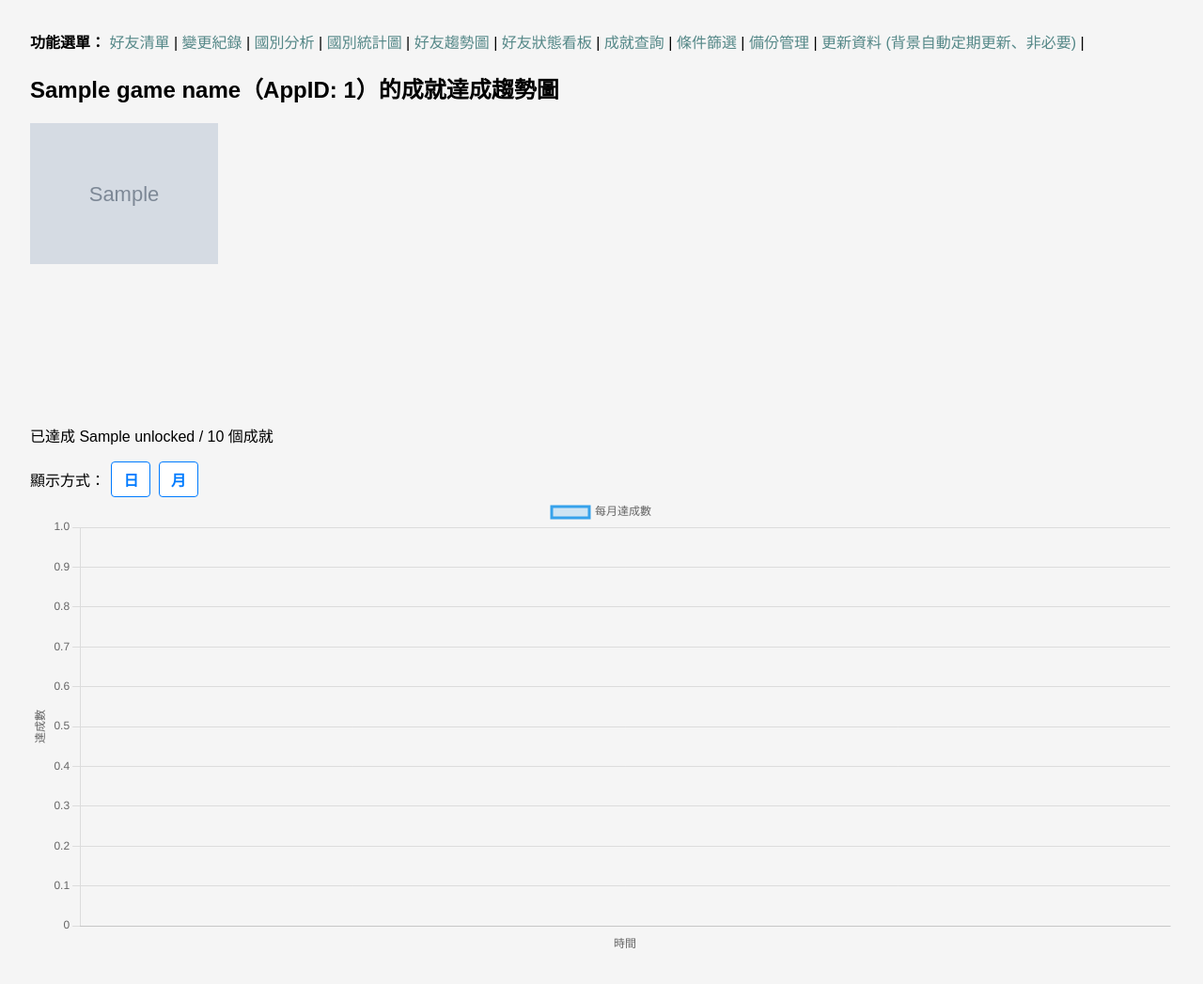
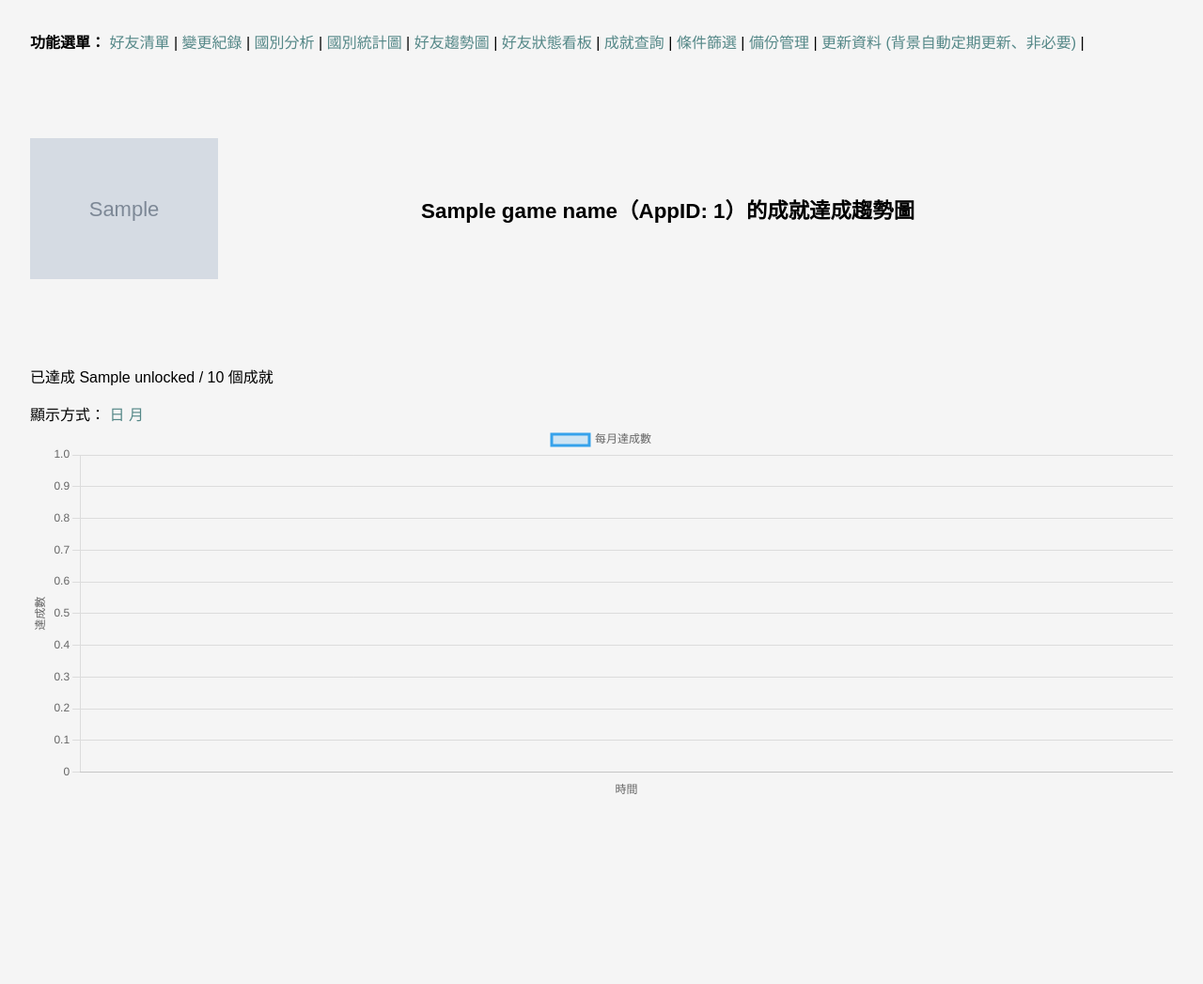
Before and after one commit to bbfox0703/steam-friend-history, a Flask app: template templates/achievement_trend.html in a window 1280 px wide. Shown: the whole page at 94% size. After the commit the page ends 845 px from the top, so only its background shows below. Run offline with Flask 2, Linux system fonts and the light colour scheme; the template is opened without the code that fills it: most values are stand-ins (such as "Sample title", 1, 10 or a date in 2020); grey boxes marked "Sample" are stand-in pictures.

Commit message:
Update achievement_trend.html

```diff
--- a/templates/achievement_trend.html
+++ b/templates/achievement_trend.html
@@ -3,31 +3,55 @@
 {% block title %}成就達成趨勢圖{% endblock %}
 
 {% block content %}
-<h2>{{ game_name }}（AppID: {{ appid }}）的成就達成趨勢圖</h2>
-{% if header_image %}
-    <div style="margin-bottom: 1em;">
-        <img src="{{ header_image }}" alt="{{ game_name }} header" style="transform: scale(0.5); transform-origin: top left; display: inline-block;">
-    </div>
-{% endif %}
-<p>已達成 {{ unlocked }} / {{ total }} 個成就</p>
+<style>
+.header-wrapper {
+    display: flex;
+    align-items: center;
+    margin-bottom: 1em;
+    flex-wrap: wrap;
+}
+.header-wrapper img {
+    transform: scale(0.5);
+    transform-origin: left center;
+    display: inline-block;
+    margin-right: 1em;
+}
+.header-wrapper h2 {
+    margin: 0;
+    font-size: 1.4em;
+}
 
-<style>
-.toggle-buttons a {
-    display: inline-block;
-    padding: 6px 12px;
-    margin: 0 2px;
-    border: 1px solid #007bff;
-    background-color: white;
-    color: #007bff;
-    text-decoration: none;
-    border-radius: 4px;
-    font-weight: bold;
+/* 響應式設計：小螢幕直排 + 調整圖片大小 */
+@media (max-width: 600px) {
+    .header-wrapper {
+        flex-direction: column;
+        align-items: flex-start;
+    }
+    .header-wrapper img {
+        transform: scale(0.8);
+        margin-right: 0;
+        margin-bottom: 0.5em;
+    }
 }
-.toggle-buttons a.active {
-    background-color: #007bff;
-    color: white;
+
+/* 響應式圖表容器 */
+.chart-wrapper {
+    width: 100%;
+    overflow-x: auto;
+}
+.chart-wrapper canvas {
+    min-width: 600px;  /* 可滾動，避免太小 */
 }
 </style>
+
+<div class="header-wrapper">
+    {% if header_image %}
+    <img src="{{ header_image }}" alt="{{ game_name }} header">
+    {% endif %}
+    <h2>{{ game_name }}（AppID: {{ appid }}）的成就達成趨勢圖</h2>
+</div>
+
+<p>已達成 {{ unlocked }} / {{ total }} 個成就</p>
 
 <div class="toggle-buttons">
     <span>顯示方式：</span>
@@ -35,8 +59,9 @@
     <a href="?mode=month" class="{{ 'active' if mode == 'month' else '' }}">月</a>
 </div>
 
-<canvas id="achieveChart" width="1000" height="400"></canvas>
-
+<div class="chart-wrapper">
+    <canvas id="achieveChart" width="1000" height="400"></canvas>
+</div>
 {% endblock %}
 
 {% block extra_script %}
@@ -44,7 +69,6 @@
 <script>
     const ctx = document.getElementById('achieveChart').getContext('2d');
     const data = {{ data | tojson }};
-
     const labels = data.map(d => d.date);
     const values = data.map(d => d.count);
 
@@ -64,6 +88,7 @@
         },
         options: {
             responsive: true,
+            maintainAspectRatio: false,
             scales: {
                 y: {
                     beginAtZero: true,
```
